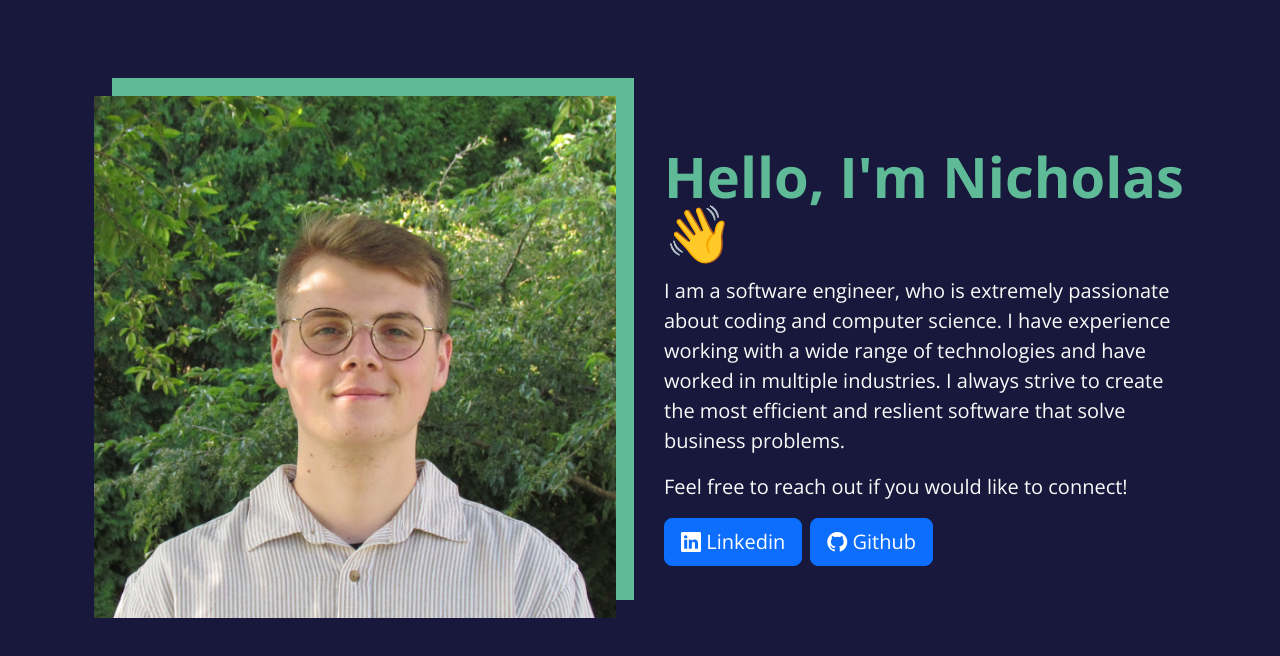
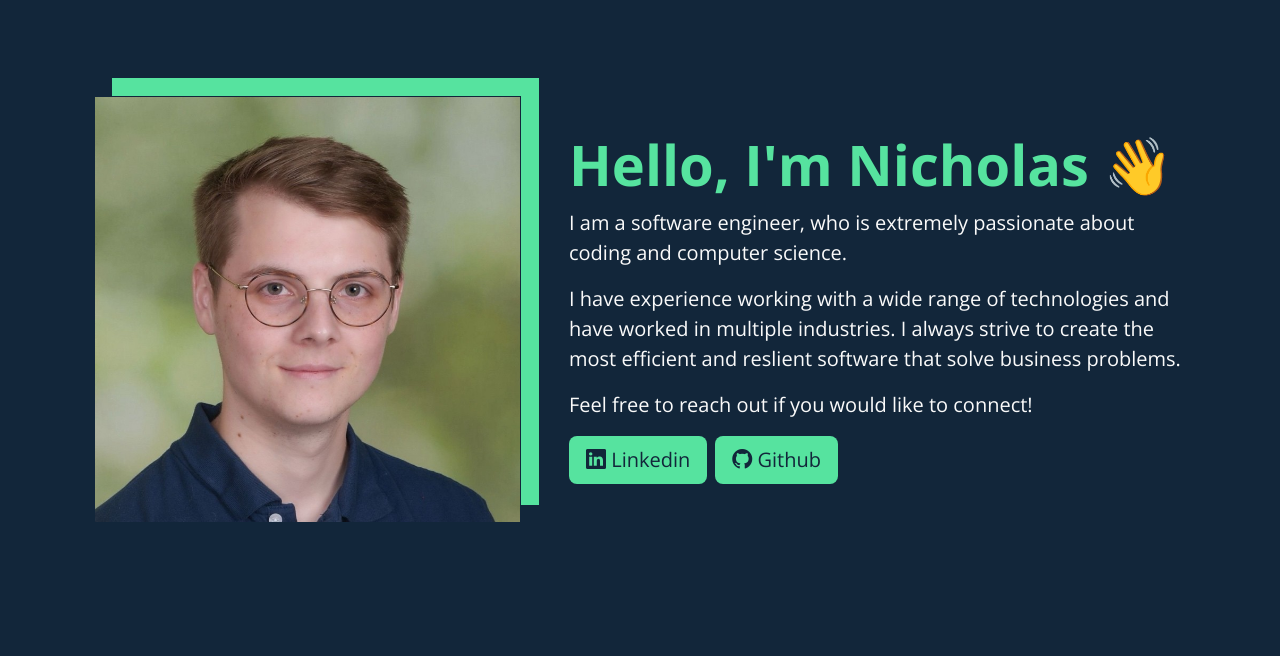
Before and after one commit to nicholasrubright/rubrightdev, a React (Create React App) app: page / in a window 1280 px wide. Shown: the top 656 px of the page. Built offline with nearby package versions, Linux system fonts and the light colour scheme.

Commit message:
did some style changes, new profile pic

```diff
--- a/src/App.tsx
+++ b/src/App.tsx
@@ -5,12 +5,12 @@ import Summary from "./components/Summary";
 function App() {
   return (
     <div className="container col-xxl-8 px-4 py-5">
-      <div className="row justify-content-md-center justify-content-sm-center flex-lg-row-reverse align-items-center g-5 py-5">
-        <div className="col-lg-6">
+      <div className="row justify-content-md-center justify-content-sm-center justify-content-center  flex-lg-row-reverse align-items-center g-5 py-5">
+        <div className="col-lg-7">
           <Summary />
           <SocialMedia />
         </div>
-        <div className="col-10 col-sm-8 col-lg-6">
+        <div className="col-10 col-sm-8 col-lg-5">
           <Headshot />
         </div>
       </div>
--- a/src/components/Headshot.tsx
+++ b/src/components/Headshot.tsx
@@ -1,4 +1,4 @@
-import me from "../me.jpeg";
+import me from "../me2.0.jpeg";
 
 export default function Headshot() {
   return (
@@ -6,8 +6,6 @@ export default function Headshot() {
       src={me}
       className="d-block mx-lg-auto img-fluid profile-img"
       alt="Amazing Headshot"
-      width="700"
-      height="500"
       loading="lazy"
     />
   );
--- a/src/components/SocialMedia.tsx
+++ b/src/components/SocialMedia.tsx
@@ -5,7 +5,7 @@ export default function SocialMedia() {
         href="https://www.linkedin.com/in/nicholas-rubright-114087178/"
         target="_blank"
         rel="noopener noreferrer"
-        className="btn btn-lg btn-primary"
+        className="btn btn-lg btn-green"
       >
         <i className="bi bi-linkedin" /> Linkedin
       </a>
@@ -13,7 +13,7 @@ export default function SocialMedia() {
         href="https://github.com/nicholasrubright"
         target="_blank"
         rel="noopener noreferrer"
-        className="btn btn-lg btn-primary"
+        className="btn btn-lg btn-green"
       >
         <i className="bi bi-github" /> Github
       </a>
--- a/src/components/Summary.tsx
+++ b/src/components/Summary.tsx
@@ -1,13 +1,17 @@
 export default function Summary() {
   return (
     <>
-      <h1 className="display-4 fw-bold lh-1 mb-3">Hello, I'm Nicholas 👋</h1>
+      <h1 className="display-4 fw-bold lh-1 mb-3 text-nowrap">
+        Hello, I'm Nicholas 👋
+      </h1>
       <p className="lead">
         I am a software engineer, who is extremely passionate about coding and
-        computer science. I have experience working with a wide range of
-        technologies and have worked in multiple industries. I always strive to
-        create the most efficient and reslient software that solve business
-        problems.
+        computer science.
+      </p>
+      <p className="lead">
+        I have experience working with a wide range of technologies and have
+        worked in multiple industries. I always strive to create the most
+        efficient and reslient software that solve business problems.
       </p>
       <p className="lead">
         Feel free to reach out if you would like to connect!
--- a/src/index.css
+++ b/src/index.css
@@ -5,18 +5,27 @@
   red: #ed6b86
 */
 
+:root {
+  --my-bg-dark: #12263A;
+  --my-bg-green: #56E39F;
+  --my-bg-green-darker: #1FC173;
+  --my-bg-red: #FE5F55;
+  --my-white: #fafafa;
+}
+
 body {
-  background-color: #17183b;
-  color: #fafafa;
+  background-color: var(--my-bg-dark);
+  color: var(--my-white);
   font-family: "Open Sans", sans-serif;
 }
 
 h1 {
-  color: #5fbb97;
+  color: var(--my-bg-green);
 }
 
 .profile-img {
-  box-shadow: 18px -18px #5fbb97;
+  border: 0.5px solid var(--my-bg-dark);
+  box-shadow: 18px -18px var(--my-bg-green);
 }
 
 .btn.btn-social-icon {
@@ -26,16 +35,17 @@ h1 {
 }
 
 .btn.btn-rounded {
+  border: 1px solid var(--my-bg-dark);
   border-radius: 50px;
 }
 
-.btn-linkedin {
-  background: #0177b5;
-  color: #ffffff;
+.btn-green {
+  background: var(--my-bg-green);
+  color: var(--my-bg-dark);
 }
 
-.btn-linkedin:hover,
-.btn-linkedin:focus {
-  background: #015682;
-  color: #ffffff;
+.btn-green:hover,
+.btn-green:focus {
+  background: var(--my-bg-green-darker);
+  color: var(--my-bg-dark);
 }
```
Also changed, not shown: src/me.jpeg (deleted), src/me2.0.jpeg (added).
